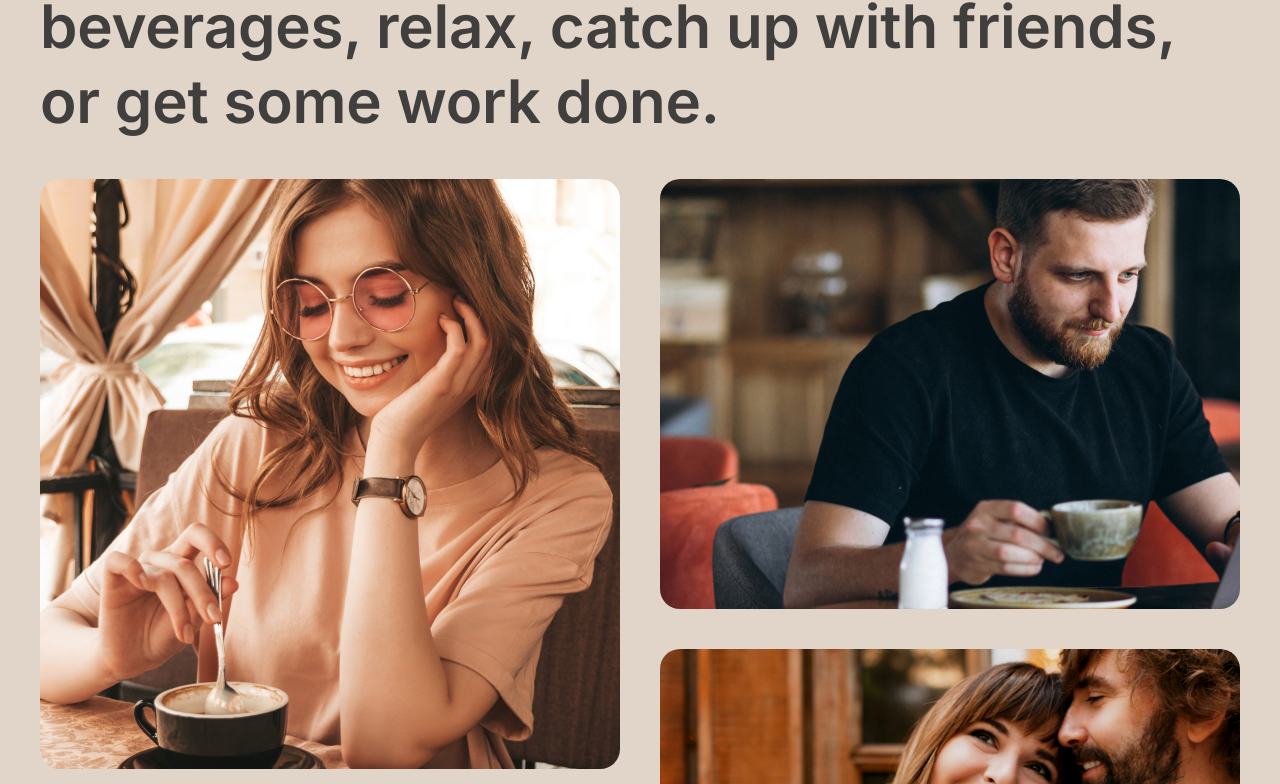
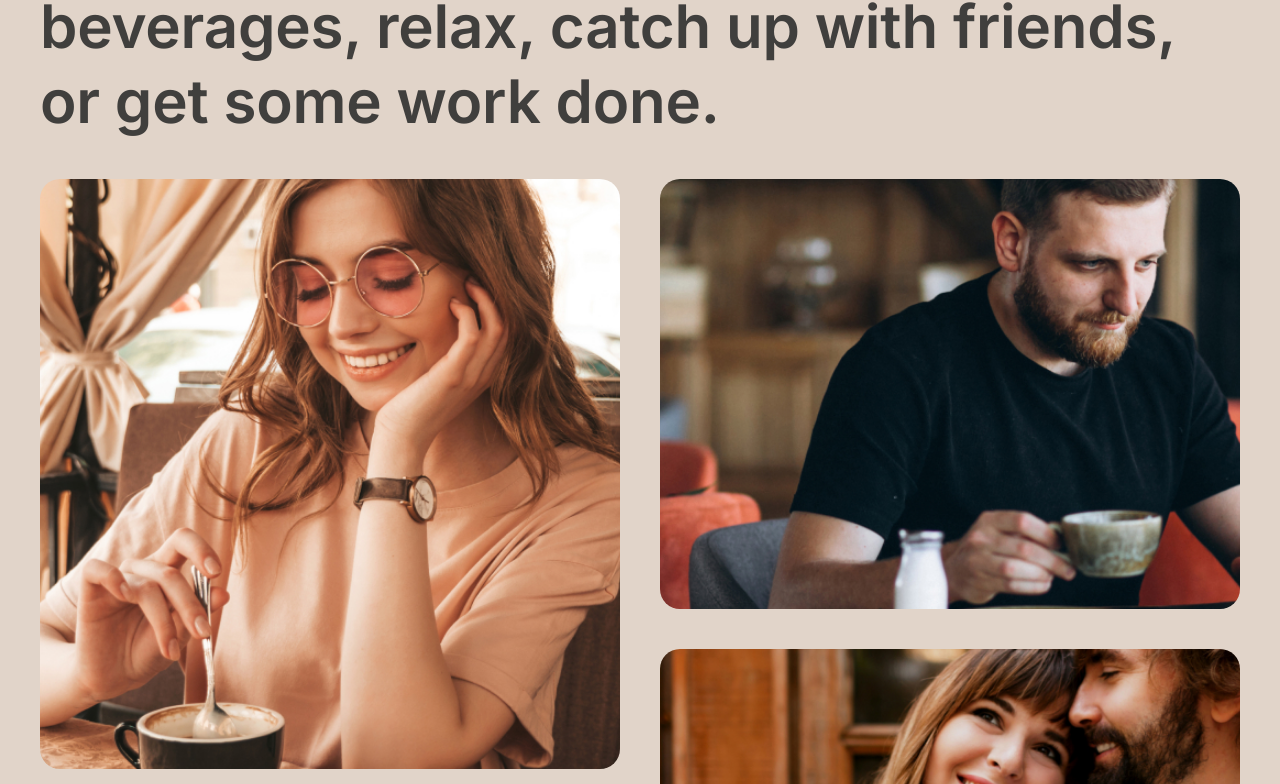
Before and after one commit to alejandro-2026-dev/rsschool-landing-page, a website built with Vite: page src/index.html in a window 1280 px wide. Shown: the part 1903-2687 px from the top of the page. Built offline with nearby package versions, Linux system fonts and the light colour scheme.

Commit message:
fix: zoom in about section img

```diff
--- a/src/styles/about.css
+++ b/src/styles/about.css
@@ -45,6 +45,12 @@
   width: 100%;
   height: 100%;
   object-fit: cover;
+  transform: scale(1.1);
+  transition: transform var(--transition);
+}
+
+.about__box:hover .about__image {
+  transform: scale(1);
 }
 
 @media (max-width: 768px) {
```
